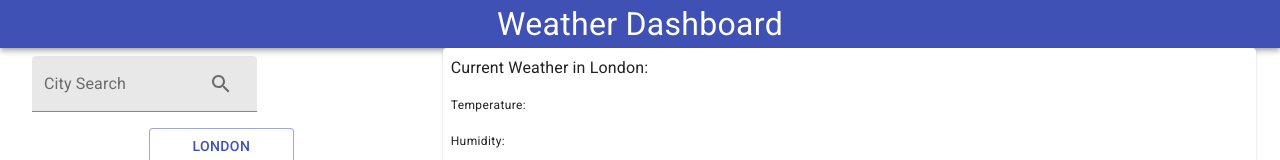
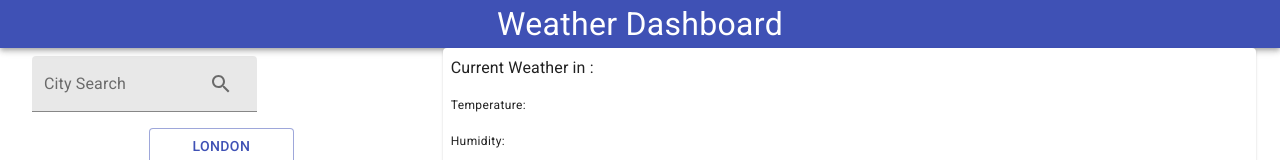
Before and after one commit to coleman-buffa/weather-dashboard, a React (Create React App) app in the folder client/: page / in a window 1280 px wide. Shown: the top 160 px of the page. Built offline with nearby package versions, Linux system fonts and the light colour scheme.

Commit message:
Display current city in current weather component header.

```diff
--- a/client/src/App.js
+++ b/client/src/App.js
@@ -41,11 +41,12 @@ function App() {
               handleClick={handleClick}
               cityList={cityList}
               city={city}
-
             />
           </Grid>
           <Grid item xs={12} sm={8}>
-            <CurrentWeather />
+            <CurrentWeather
+              city={city}
+            />
             <ForecastWeather />
           </Grid>
         </Grid>
--- a/client/src/components/currentweather.js
+++ b/client/src/components/currentweather.js
@@ -13,14 +13,14 @@ const useStyles = makeStyles((theme) => ({
   },
 }));
 
-export default function CurrentWeather() {
+export default function CurrentWeather(props) {
 
   const classes = useStyles();
 
   return (
     <div>
       <Paper className={classes.root}>
-        <Typography>Current Weather in London:</Typography>
+        <Typography>Current Weather in {props.city}:</Typography>
         <Typography variant="caption">Temperature:</Typography>
         <Typography variant="caption">Humidity:</Typography>
         <Typography variant="caption">Wind Speed:</Typography>
```
